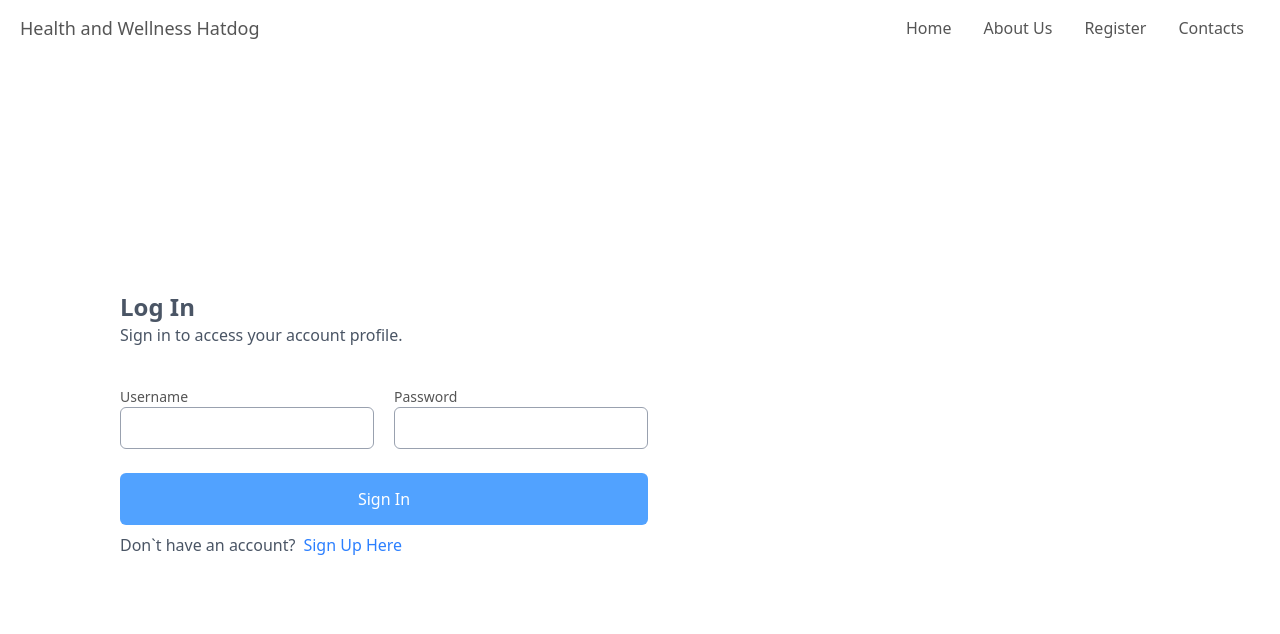
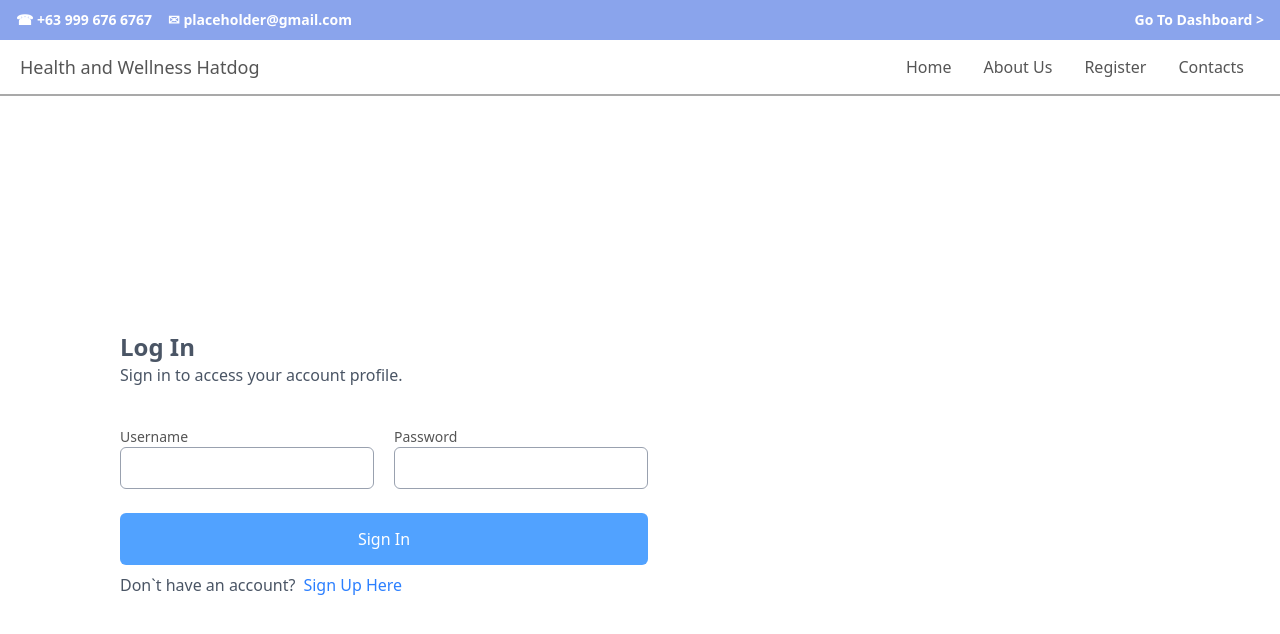
Before and after one commit to jhpaisredebucr/test-wcea-networking-1, a Next.js app: page /home/signin in a window 1280 px wide. Shown: the top 634 px of the page. Built offline with nearby package versions, Linux system fonts and the light colour scheme.

Commit message:
feat: added top bar + changed other css

```diff
--- a/src/app/cmpnts/layout/navbar.js
+++ b/src/app/cmpnts/layout/navbar.js
@@ -21,10 +21,10 @@ export default function Navbar() {
     }
 
     return (
-        <nav className="flex w-screen h-14 items-center justify-between px-5">
+        <nav className="flex w-screen border-b-2 border-(--foreground)/50 border- h-14 items-center justify-between px-5 ">
             <h1 className="text-lg">Health and Wellness Hatdog</h1>
             <div>
-                <button onClick={Home} className="mx-2 p-2 rounded-2xl hover:bg-[var(--background)] hover:text-[var(--foreground)]">Home</button>
+                <button onClick={Home} className="mx-2 p-2 rounded-2xl hover:bg-(--background) hover:text-(--foreground)">Home</button>
                 <button onClick={About} className="mx-2 p-2 rounded-2xl hover:bg-gray-100">About Us</button>
                 <button onClick={Register} className="mx-2 p-2 rounded-2xl hover:bg-gray-100">Register</button>
                 <button onClick={Contacts} className="mx-2 p-2 rounded-2xl hover:bg-gray-100">Contacts</button>
--- /dev/null
+++ b/src/app/cmpnts/layout/top-bar.js
@@ -0,0 +1,23 @@
+'use client'
+import { useRouter } from "next/navigation"
+
+
+export default function TopBar(){
+    const router = useRouter();
+
+    function GoDashboard(){
+        router.push("@/app/u/dashboard");
+    }
+
+    return (
+        <div className="h-10 bg-(--primary) text-(--background) font-semibold flex items-center text-sm px-4">
+
+            <span className="mr-4">☎ +63 999 676 6767</span>
+            <span>✉ placeholder@gmail.com</span>
+            <a className="hover:scale-104 transition duration-75 ml-auto cursor-pointer" onClick={GoDashboard}>
+                Go To Dashboard &gt;
+            </a>
+
+        </div>
+    )
+}
--- a/src/app/globals.css
+++ b/src/app/globals.css
@@ -4,8 +4,8 @@
 :root {
   --background: #ffffff;
   --foreground:   #555555;
-  --primary: #1d4ed8;   /* example primary color */
-  --secondary: #6bf84e; /* example secondary color */
+  --primary: rgb(138, 164, 236);   /* example primary color */
+  --secondary: #97d88a; /* example secondary color */
 }
 
 /* ---------- Theme 2: Dark ---------- */
--- a/src/app/home/layout.js
+++ b/src/app/home/layout.js
@@ -1,9 +1,11 @@
 import "../globals.css";
 import Navbar from "@/app/cmpnts/layout/navbar";
+import TopBar from "../cmpnts/layout/top-bar";
 
 export default function RootLayout({ children }) {
   return (
     <div>
+      <TopBar/>
       <Navbar/>
       {children}
     </div>
--- a/src/app/u/layout.js
+++ b/src/app/u/layout.js
@@ -1,4 +1,5 @@
 import "@/app/globals.css"
+import TopBar from "../cmpnts/layout/top-bar";
 
 export default function RootLayout({ children }) {
   return (
--- a/src/app/u/page.js
+++ b/src/app/u/page.js
@@ -17,6 +17,7 @@ export default function Page(){
 
     return (
         <>
+          <TopBar/>
 
         </>
     )
```
